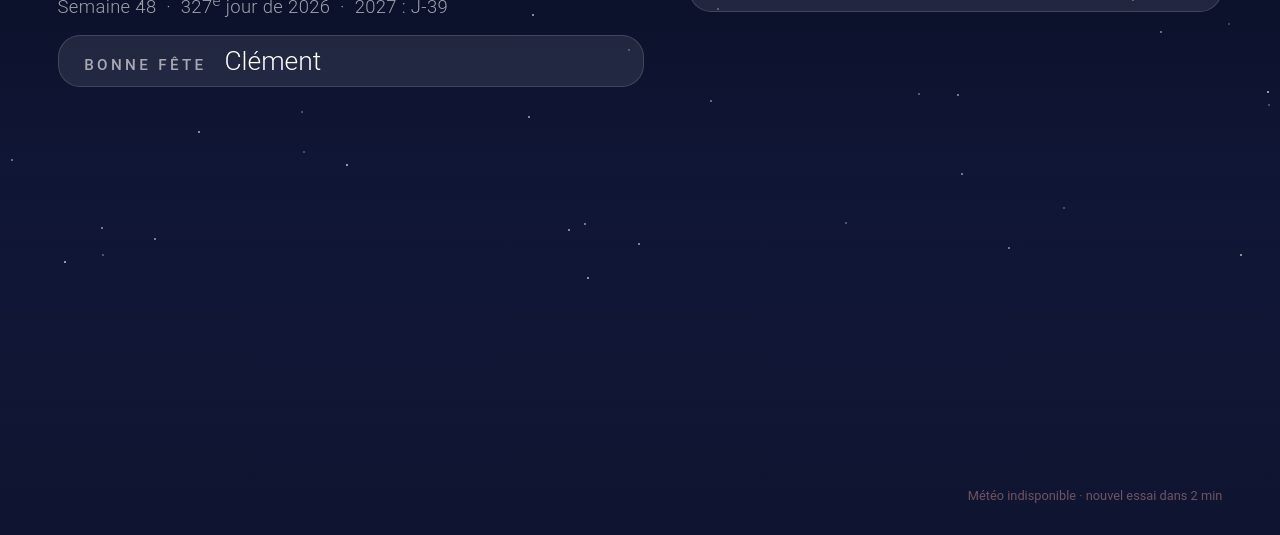
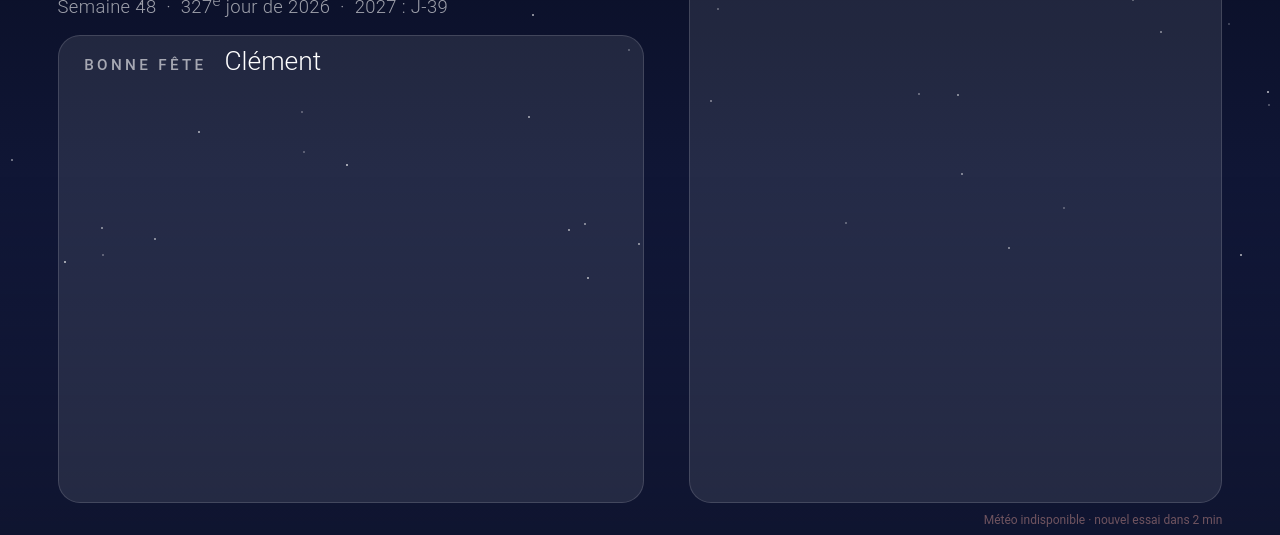
Before and after one commit to tieumsuno-ai/mixapp, a plain HTML site: page ecran-maison/index.html in a window 1280 px wide. Shown: the part 265-800 px from the top of the page. Drawn offline with Linux system fonts and the light colour scheme; no server answers.

Commit message:
Écran maison : tuiles alignées (bas des colonnes, prévisions de même largeur, espacements égaux) [skip ci]
Co-Authored-By: Claude Opus 5.5 <noreply@anthropic.com>
Claude-Session: https://claude.ai/code/session_01RM1xnHByq6J4nQT8poa5d3

```diff
--- a/ecran-maison/index.html
+++ b/ecran-maison/index.html
@@ -49,7 +49,9 @@
   }
   .gauche { -webkit-box-flex: 11; -webkit-flex: 11; flex: 11; padding-right: 3.5vw; }
   .droite { -webkit-box-flex: 10; -webkit-flex: 10; flex: 10; }
-  .pousse { -webkit-box-flex: 1; -webkit-flex: 1; flex: 1; }
+  .pousse { display: none; }
+  /* alignement : la dernière tuile visible de chaque colonne s'étire jusqu'en bas */
+  .col > .carte.etire { -webkit-box-flex: 1; -webkit-flex: 1 1 auto; flex: 1 1 auto; }
 
   .etiquette {
     font-size: 1.9vh; font-weight: 500; letter-spacing: 0.22em;
@@ -350,7 +352,7 @@
     display: -webkit-box; display: -webkit-flex; display: flex;
     margin-top: 1.6vh;
   }
-  .jour { -webkit-box-flex: 1; -webkit-flex: 1; flex: 1; margin-right: 1.2vw; padding: 1.2vh 1vw;
+  .jour { -webkit-box-flex: 1; -webkit-flex: 1 1 0; flex: 1 1 0; width: 0; min-width: 0; margin-right: 1.8vh; padding: 1.2vh 1vw;
     display: -webkit-box; display: -webkit-flex; display: flex; -webkit-box-align: center; -webkit-align-items: center; align-items: center; }
   .jour .txt { margin-left: 0.8vw; min-width: 0; }
   .jour:last-child { margin-right: 0; }
@@ -362,7 +364,7 @@
   .jour .nom { font-size: 1.9vh; }
   .jour .pluie { font-size: 1.7vh; color: #a9d4ff; white-space: nowrap; }
 
-  .etat { font-size: 1.6vh; opacity: 0.4; margin-top: 1.6vh; text-align: right; }
+  .etat { position: absolute; right: 4.5vw; bottom: 1vh; font-size: 1.5vh; opacity: 0.4; text-align: right; }
   .erreur { color: #ffb3a6; opacity: 1; }
 </style>
 </head>
@@ -794,6 +796,7 @@ function majCollecte(now) {
   }
   el("collecte").innerHTML = h;
   el("collecte").parentNode.style.display = h ? "" : "none";
+  demanderAlignement();
 }
 
 /* ---------- Horloge, date, fête, éphéméride ---------- */
@@ -1183,6 +1186,7 @@ function afficherFoot() {
   }
   z.innerHTML = h;
   z.className = "carte foot visible";
+  demanderAlignement();
 }
 
 /* ---------- Température intérieure (plus tard, via Home Assistant) ---------- */
@@ -1418,6 +1422,7 @@ function afficherSonos() {
   var avant = document.body.className.indexOf("musique") >= 0;
   document.body.className = document.body.className.replace(/\s*musique/g, "") + (visible ? " musique" : "");
   if (avant !== !!visible && typeof majAgenda === "function") majAgenda();
+  demanderAlignement();
   if (!visible) return;
   document.getElementById("sonos-piece").innerHTML = (enLecture(g) ? "En écoute" : "En pause") + " · " + echap(g.nom);
   document.getElementById("sonos-titre").innerHTML = echap(g.titre);
@@ -1580,6 +1585,7 @@ function majAgenda() {
     l.push({ e: e, d: d, f: f, nj: nj, encours: d <= now });
   }
   document.body.className = document.body.className.replace(/\s*agenda-on/g, "") + (l.length ? " agenda-on" : "");
+  demanderAlignement();
   if (!l.length) { carte.className = "carte agenda"; return; }
   var n = document.body.className.indexOf("musique") >= 0 ? 1 : CONFIG.agendaLignes, h = "", aujN = 0;
   for (i = 0; i < l.length; i++) if (l[i].nj === 0) aujN++;
@@ -1680,6 +1686,7 @@ function majLumieresAccueil() {
   }
   el("lumieres-rang").innerHTML = h;
   el("lumieres").className = "carte lumieres" + (l.length ? " visible" : "");
+  demanderAlignement();
 }
 function debutAppui() {
   appuiLongFait = false; clearTimeout(appuiLong);
@@ -1733,6 +1740,25 @@ function maisonDemo() {
     { id: "g", nom: "Volet chambre", type: "volet", position: 40 }, { id: "h", nom: "Volet bureau", type: "volet", position: 100 }
   ];
 }
+
+/* ---------- Alignement des colonnes ----------
+   La dernière tuile visible de chaque colonne s'étire pour que les deux colonnes finissent à la même hauteur. */
+function alignerColonnes() {
+  var cols = document.querySelectorAll(".col");
+  for (var c = 0; c < cols.length; c++) {
+    var enfants = cols[c].children, dernier = null;
+    for (var i = 0; i < enfants.length; i++) {
+      var e = enfants[i];
+      if (e.className.indexOf("carte") < 0) continue;
+      e.className = e.className.replace(/\s*etire/g, "");
+      if (e.offsetWidth > 0 && e.offsetHeight > 0) dernier = e;
+    }
+    if (dernier) dernier.className += " etire";
+  }
+}
+setInterval(alignerColonnes, 2000);
+var alignMinuteur = null;
+function demanderAlignement() { clearTimeout(alignMinuteur); alignMinuteur = setTimeout(alignerColonnes, 30); }
 
 /* ---------- Rechargement automatique ----------
    Le relais du NAS remplace index.html quand une nouvelle version est publiée :
@@ -1773,6 +1799,7 @@ chargerSonos();
 chargerMaison();
 chargerActus();
 chargerAgenda();
+alignerColonnes();
 </script>
 </body>
 </html>
```
